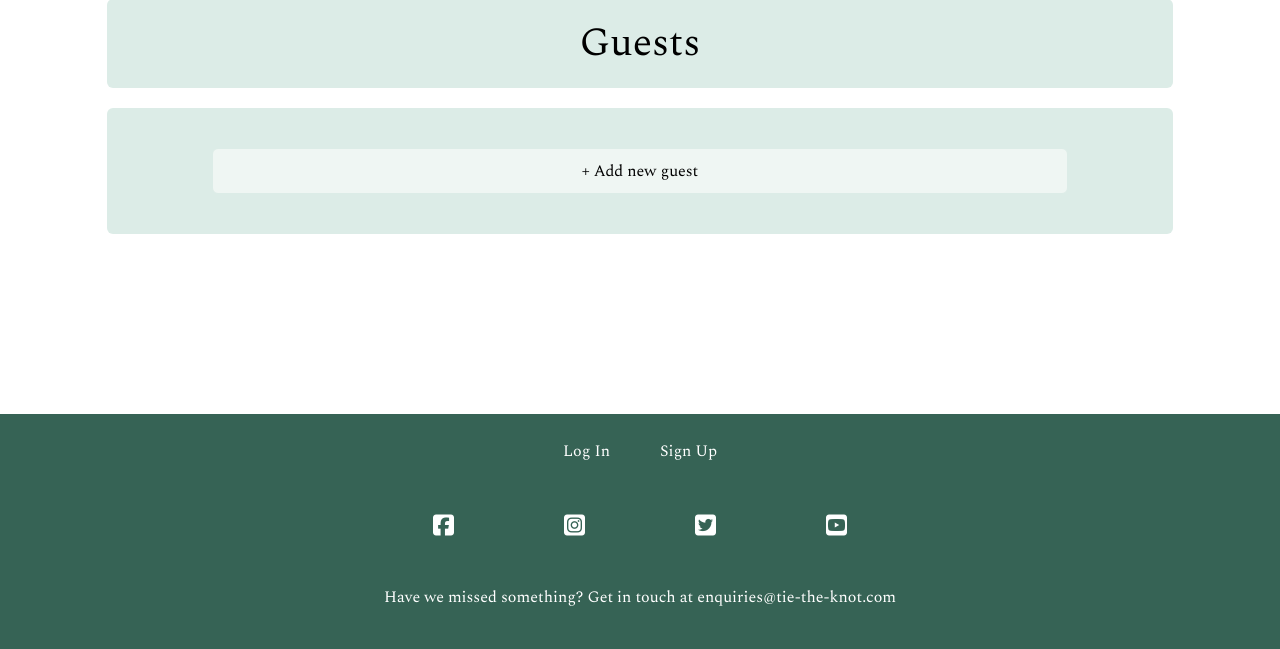
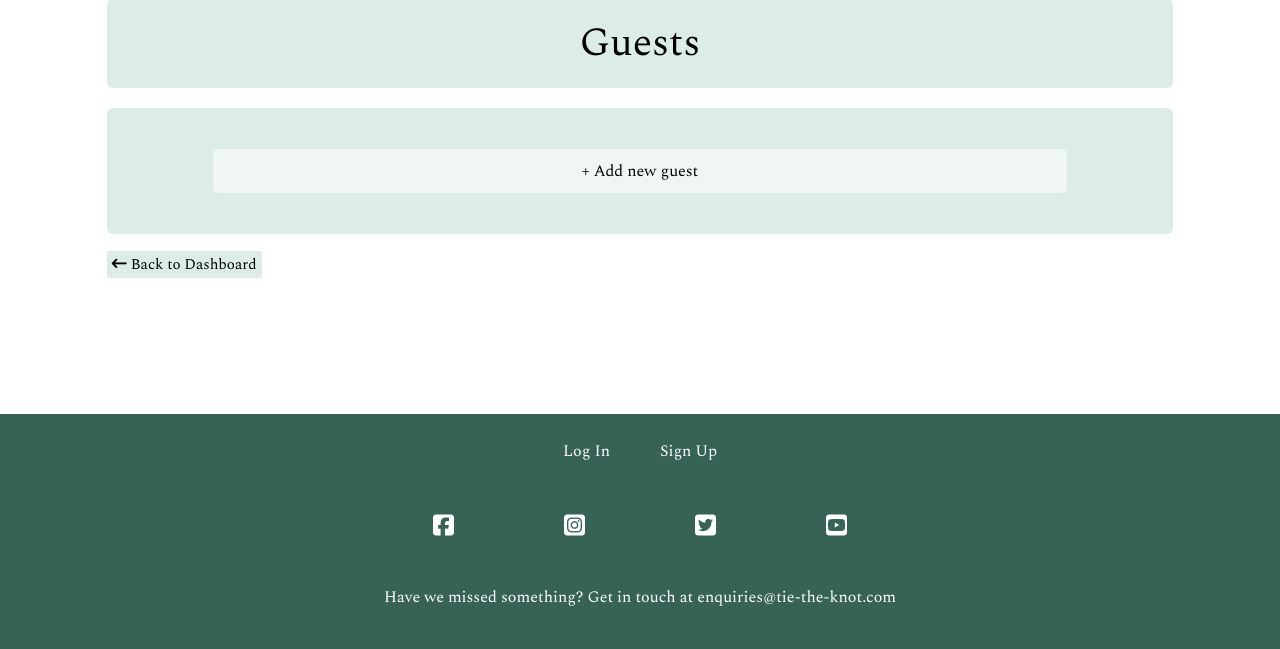
Before and after one commit to lilli-mcnally/tie-the-knot, a Flask app: template tietheknot/templates/guests.html in a window 1280 px wide. Shown: the part 151-800 px from the top of the page. Run offline with Flask 2, Linux system fonts and the light colour scheme; the template is opened without the code that fills it, so the values that code supplies are empty; some libraries are stand-ins or nearby versions.

Commit message:
Add back button to every page

```diff
--- a/tietheknot/static/css/style.css
+++ b/tietheknot/static/css/style.css
@@ -334,6 +334,10 @@ nav .sidenav-trigger {
 .modal-content,
 .modal .modal-footer {
     text-align: center;
+}
+
+.back-dash {
+    margin-left: 0 !important;
 }
 
 /* Add Checklist Item */
--- a/tietheknot/templates/checklist.html
+++ b/tietheknot/templates/checklist.html
@@ -90,6 +90,12 @@
         </div>
     </div>
 </div>
+<div class="row dash-heading">
+    <div class="col s10 back-dash">
+        <a href="{{ url_for('dashboard') }}" class="green-row back-button">
+            <i class="fa-solid fa-arrow-left-long"></i>Back to Dashboard</a>
+    </div>
+</div>
 
 
 
--- a/tietheknot/templates/guests.html
+++ b/tietheknot/templates/guests.html
@@ -48,5 +48,11 @@
         </div>
     </div>
 </div>
+<div class="row dash-heading">
+    <div class="col s10 back-dash">
+        <a href="{{ url_for('dashboard') }}" class="green-row back-button">
+            <i class="fa-solid fa-arrow-left-long"></i>Back to Dashboard</a>
+    </div>
+</div>
 
 {% endblock %}
--- a/tietheknot/templates/home.html
+++ b/tietheknot/templates/home.html
@@ -38,8 +38,4 @@
     </div>
 </div>
 
-
-
-
-
 {% endblock %}
--- a/tietheknot/templates/sign_up.html
+++ b/tietheknot/templates/sign_up.html
@@ -50,7 +50,6 @@
         </div>
     </div>
 </form>
-
 <div class="row dash-heading">
     <div class="col s10">
         <a href="{{ url_for('log_in') }}" class="green-row back-button">
```
Also changed, not shown: tietheknot/templates/payments.html (+6 -1 lines), tietheknot/templates/table_plan.html (+8 -2 lines).
